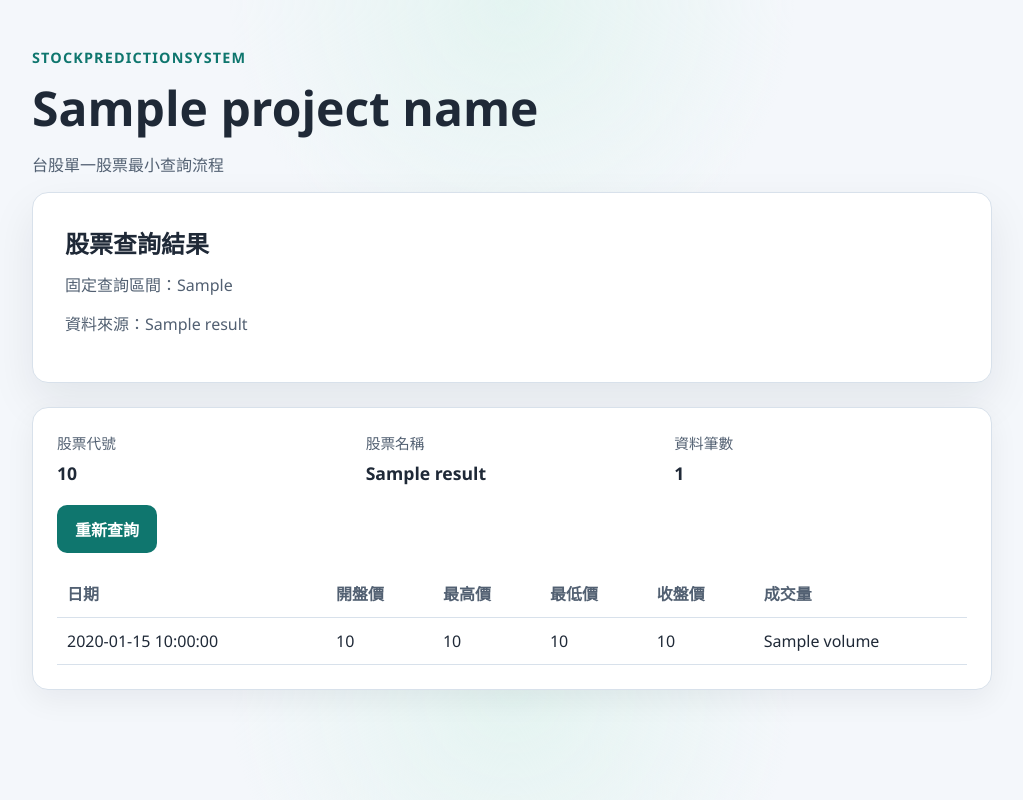
After one commit to jeff841117/StockPredictionSystem, a FastAPI app: template app/templates/stock_detail.html in a window 1280 px wide. The commit adds this page. Shown: the whole page, without its empty margins (128-1151 px from the left). Run offline with FastAPI, Linux system fonts and the light colour scheme; the template is opened without the code that fills it: most values are stand-ins (such as "Sample title", 1, 10 or a date in 2020).

Commit message:
feat: add minimal stock query flow

```diff
--- a/app/config.py
+++ b/app/config.py
@@ -17,6 +17,11 @@ class Settings:
         self.debug = os.getenv("DEBUG", "false").lower() == "true"
         self.host = os.getenv("HOST", "127.0.0.1")
         self.port = int(os.getenv("PORT", "8000"))
+        self.stock_query_source = os.getenv(
+            "STOCK_QUERY_SOURCE",
+            "https://www.twse.com.tw/rwd/zh/afterTrading/STOCK_DAY",
+        )
+        self.stock_query_date = os.getenv("STOCK_QUERY_DATE", "20240501")
 
 
 @lru_cache
--- a/app/main.py
+++ b/app/main.py
@@ -5,6 +5,7 @@ from fastapi.staticfiles import StaticFiles
 
 from app.config import get_settings
 from app.routers.pages import router as pages_router
+from app.routers.stocks import router as stocks_router
 
 
 BASE_DIR = Path(__file__).resolve().parent
@@ -17,6 +18,7 @@ app = FastAPI(
 
 app.mount("/static", StaticFiles(directory=BASE_DIR / "static"), name="static")
 app.include_router(pages_router)
+app.include_router(stocks_router)
 
 
 @app.get("/health", tags=["system"])
--- a/app/routers/pages.py
+++ b/app/routers/pages.py
@@ -5,6 +5,7 @@ from fastapi.responses import HTMLResponse
 from fastapi.templating import Jinja2Templates
 
 from app.config import get_settings
+from app.services.stock_service import get_fixed_interval_label
 
 
 router = APIRouter()
@@ -19,6 +20,7 @@ def index(request: Request):
         name="index.html",
         context={
             "project_name": settings.app_name,
-            "message": "FastAPI 專案骨架已成功啟動。",
+            "message": "輸入台股代號後，即可查詢固定區間的歷史成交資料。",
+            "fixed_interval": get_fixed_interval_label(),
         },
     )
--- /dev/null
+++ b/app/schemas/__init__.py
@@ -0,0 +1 @@
+"""Schema package for application data objects."""
--- a/app/static/css/style.css
+++ b/app/static/css/style.css
@@ -44,6 +44,11 @@ body {
     font-size: clamp(2rem, 5vw, 3rem);
 }
 
+.subtitle {
+    margin: 12px 0 0;
+    color: var(--muted);
+}
+
 .hero {
     background: var(--surface);
     border: 1px solid var(--border);
@@ -62,3 +67,107 @@ body {
     color: var(--muted);
     line-height: 1.7;
 }
+
+.result-panel {
+    margin-top: 24px;
+    background: var(--surface);
+    border: 1px solid var(--border);
+    border-radius: 16px;
+    padding: 24px;
+    box-shadow: 0 10px 30px rgba(15, 23, 42, 0.06);
+}
+
+.search-form label,
+.label {
+    display: block;
+    margin-bottom: 8px;
+    color: var(--muted);
+    font-size: 0.92rem;
+}
+
+.search-row {
+    display: flex;
+    gap: 12px;
+    flex-wrap: wrap;
+}
+
+.search-row input {
+    flex: 1 1 220px;
+    min-width: 0;
+    padding: 12px 14px;
+    border: 1px solid var(--border);
+    border-radius: 10px;
+    font-size: 1rem;
+}
+
+.search-row button,
+.secondary-link {
+    display: inline-flex;
+    align-items: center;
+    justify-content: center;
+    padding: 12px 18px;
+    border-radius: 10px;
+    border: none;
+    background: var(--accent);
+    color: #fff;
+    font-weight: 600;
+    text-decoration: none;
+    cursor: pointer;
+}
+
+.help-text {
+    margin-bottom: 0;
+}
+
+.error-box {
+    margin-top: 16px;
+    padding: 14px 16px;
+    border-radius: 12px;
+    background: #fff4f2;
+    border: 1px solid #f1c3bc;
+    color: #9a3412;
+}
+
+.stock-summary {
+    display: grid;
+    grid-template-columns: repeat(auto-fit, minmax(160px, 1fr));
+    gap: 16px;
+    margin-bottom: 20px;
+}
+
+.stock-summary strong {
+    font-size: 1.1rem;
+}
+
+.table-actions {
+    margin-bottom: 16px;
+}
+
+.table-wrapper {
+    overflow-x: auto;
+}
+
+table {
+    width: 100%;
+    border-collapse: collapse;
+}
+
+th,
+td {
+    padding: 12px 10px;
+    border-bottom: 1px solid var(--border);
+    text-align: left;
+    white-space: nowrap;
+}
+
+th {
+    color: var(--muted);
+    font-weight: 600;
+}
+
+@media (max-width: 640px) {
+    .hero,
+    .result-panel {
+        padding: 20px;
+    }
+}
--- a/app/templates/base.html
+++ b/app/templates/base.html
@@ -11,6 +11,7 @@
         <div class="container">
             <p class="eyebrow">StockPredictionSystem</p>
             <h1>{{ project_name }}</h1>
+            <p class="subtitle">台股單一股票最小查詢流程</p>
         </div>
     </header>
     <main class="container">
--- /dev/null
+++ b/app/templates/stock_detail.html
@@ -0,0 +1,59 @@
+{% extends "base.html" %}
+
+{% block title %}股票查詢結果 | {{ project_name }}{% endblock %}
+
+{% block content %}
+<section class="hero">
+    <h2>股票查詢結果</h2>
+    <p>固定查詢區間：{{ fixed_interval }}</p>
+    <p>資料來源：{{ result.source_name }}</p>
+</section>
+
+<section class="result-panel">
+    <div class="stock-summary">
+        <div>
+            <span class="label">股票代號</span>
+            <strong>{{ result.stock_no }}</strong>
+        </div>
+        <div>
+            <span class="label">股票名稱</span>
+            <strong>{{ result.stock_name }}</strong>
+        </div>
+        <div>
+            <span class="label">資料筆數</span>
+            <strong>{{ result.rows|length }}</strong>
+        </div>
+    </div>
+
+    <div class="table-actions">
+        <a class="secondary-link" href="{{ url_for('index') }}">重新查詢</a>
+    </div>
+
+    <div class="table-wrapper">
+        <table>
+            <thead>
+                <tr>
+                    <th>日期</th>
+                    <th>開盤價</th>
+                    <th>最高價</th>
+                    <th>最低價</th>
+                    <th>收盤價</th>
+                    <th>成交量</th>
+                </tr>
+            </thead>
+            <tbody>
+                {% for row in result.rows %}
+                <tr>
+                    <td>{{ row.trade_date }}</td>
+                    <td>{{ row.open_price }}</td>
+                    <td>{{ row.high_price }}</td>
+                    <td>{{ row.low_price }}</td>
+                    <td>{{ row.close_price }}</td>
+                    <td>{{ row.volume }}</td>
+                </tr>
+                {% endfor %}
+            </tbody>
+        </table>
+    </div>
+</section>
+{% endblock %}
--- a/requirements.txt
+++ b/requirements.txt
@@ -1,4 +1,5 @@
 fastapi==0.116.1
 jinja2==3.1.6
 python-dotenv==1.1.1
+requests==2.34.2
 uvicorn==0.35.0
```
Also changed, not shown: app/routers/stocks.py (added, +63 -0 lines), app/schemas/stock.py (added, +19 -0 lines), app/services/stock_service.py (added, +147 -0 lines), app/templates/index.html (+28 -2 lines), tests/test_stocks.py (added, +70 -0 lines), README.md, 1 other file.
